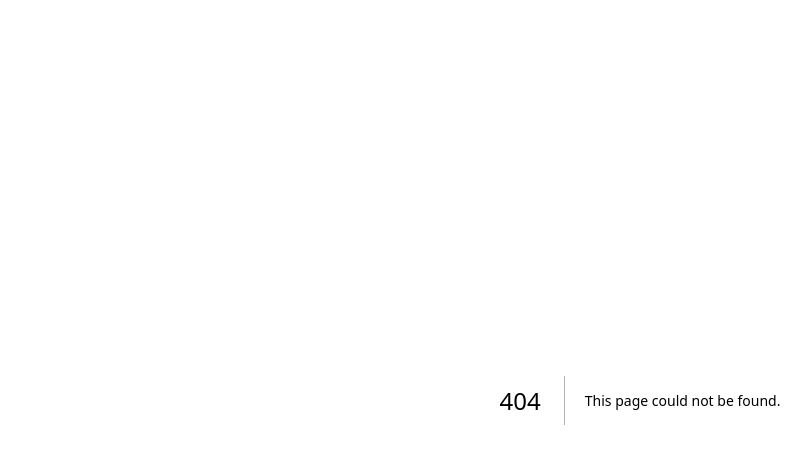
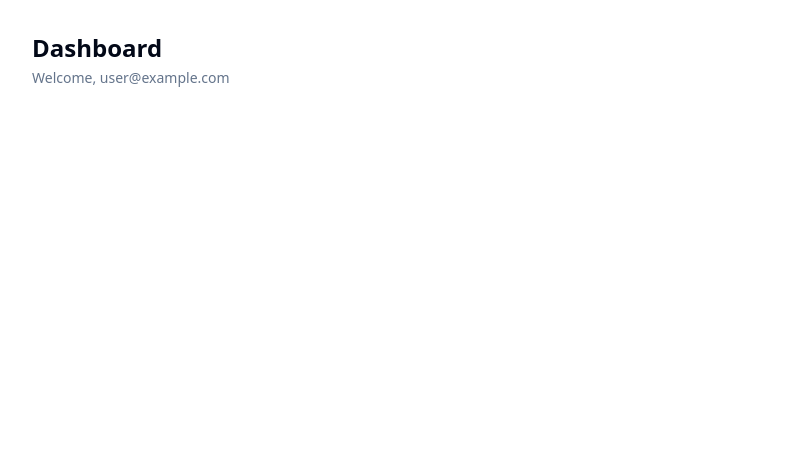
Before and after one commit to aks-builds/sentinel-qe, a Next.js app in the folder apps/web/: page /dashboard in a window 1280 px wide. Before the commit this address had no page. Shown: the top 464 px of the page, without its empty margins (0-811 px from the left). Built offline with nearby package versions, Linux system fonts and the light colour scheme; no server answers; sample sign-in values are in the browser's storage.

Commit message:
feat(day2): dashboard shell and middleware route protection

```diff
--- /dev/null
+++ b/apps/web/app/dashboard/page.tsx
@@ -0,0 +1,18 @@
+import { auth } from '@/auth'
+import { redirect } from 'next/navigation'
+
+export default async function DashboardPage() {
+  const session = await auth()
+  if (!session) redirect('/login')
+
+  return (
+    <main className="flex min-h-screen flex-col p-8">
+      <div className="space-y-1">
+        <h1 className="text-2xl font-bold">Dashboard</h1>
+        <p className="text-sm text-muted-foreground">
+          Welcome, {session.user?.email}
+        </p>
+      </div>
+    </main>
+  )
+}
```
Also changed, not shown: apps/web/middleware.ts (added, +12 -0 lines), 1 other file (tests, documents, lock files or other folders).
